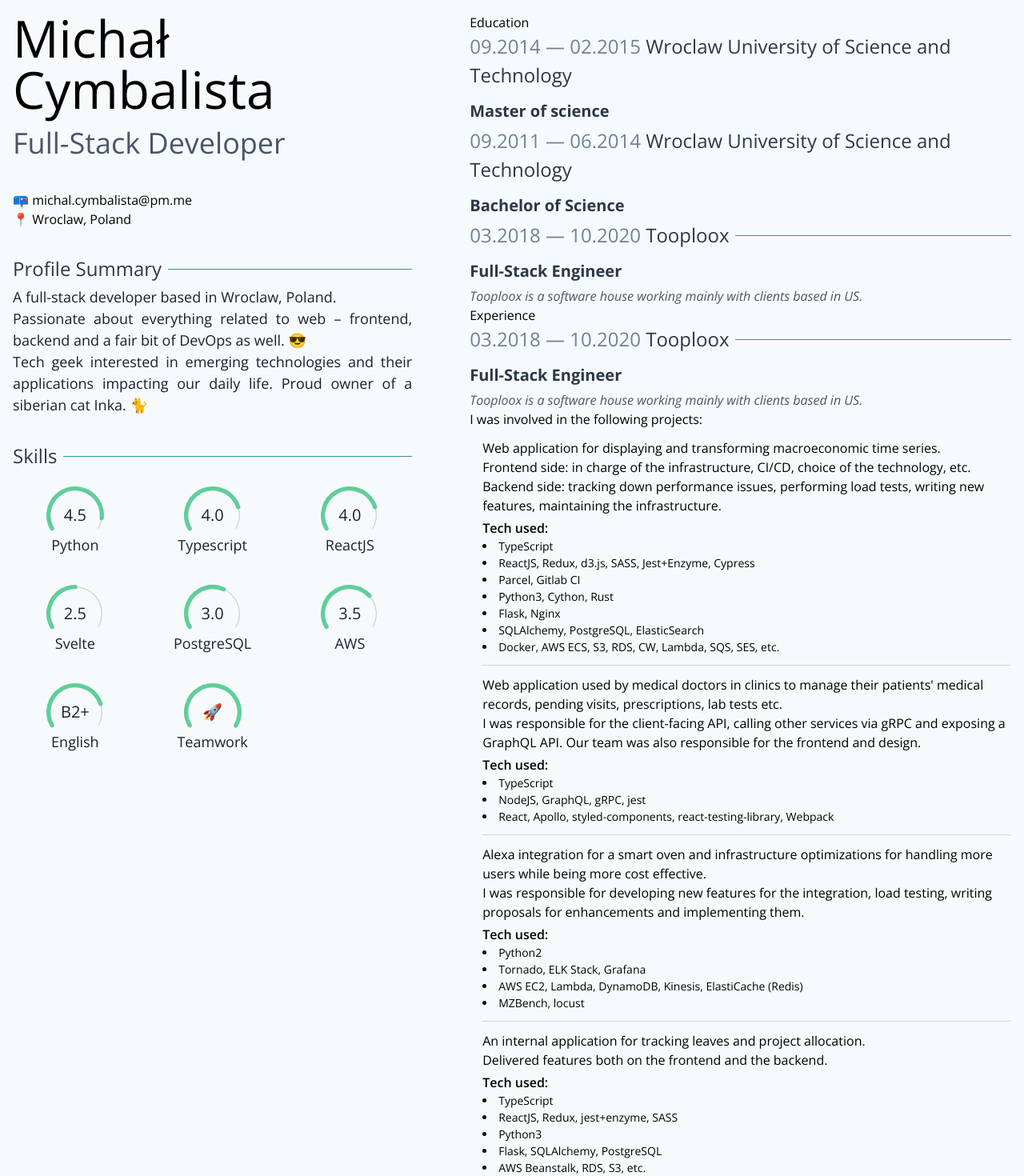
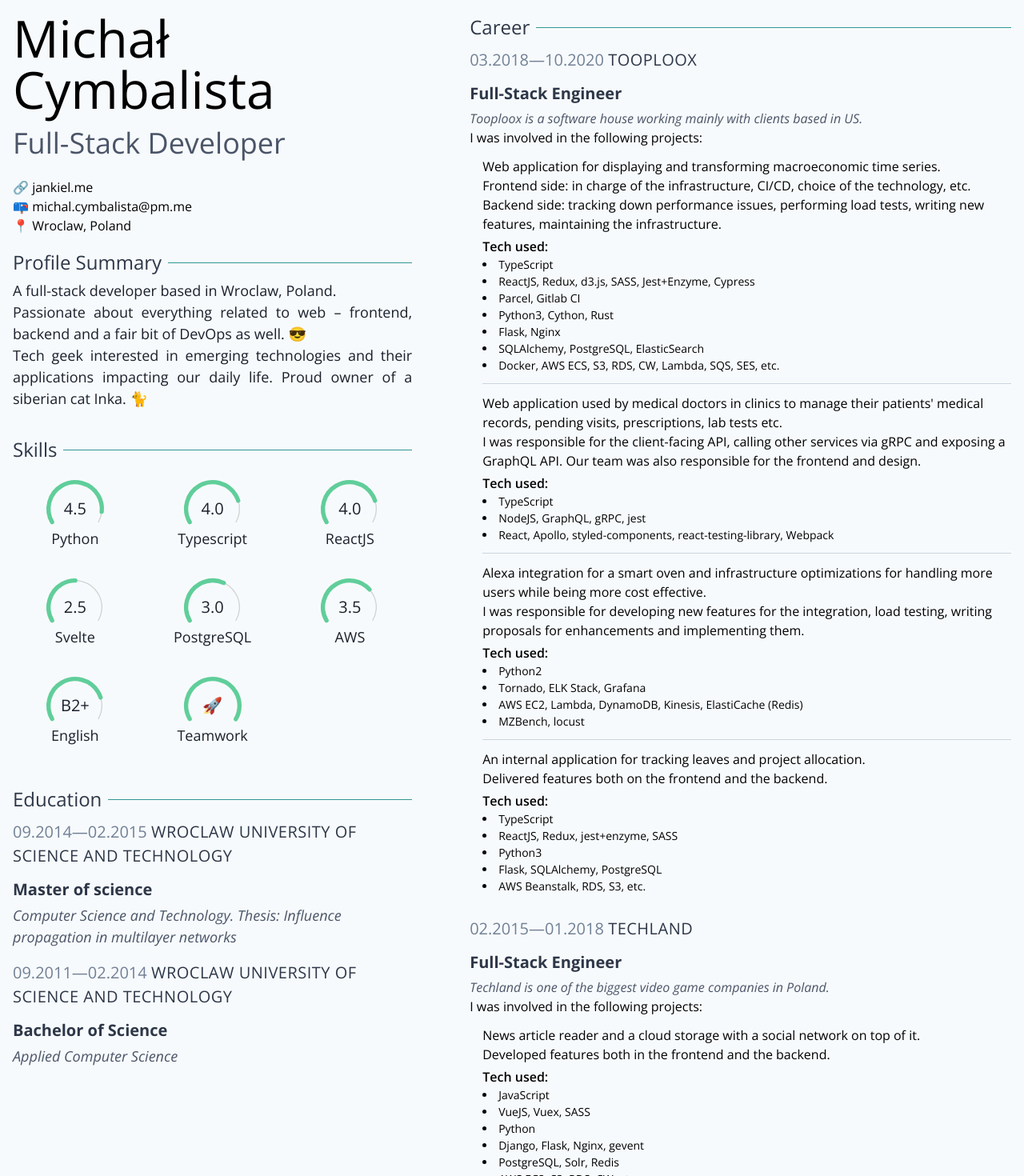
Before and after one commit to jankiel7410/CV, a Svelte app: page / in a window 1280 px wide. Shown: the top 1470 px of the page at 80% size. Built offline with nearby package versions, Linux system fonts and the light colour scheme.

Commit message:
reorganized cv to include education

```diff
--- a/src/CV.svelte
+++ b/src/CV.svelte
@@ -5,6 +5,7 @@
   import Header from './Header.svelte'
   import Skill from './Skill.svelte'
   import Entry from './Entry.svelte'
+import OrgHeader from './OrgHeader.svelte'
 </script>
 
 <Tailwind />
@@ -12,9 +13,8 @@
   <header>
     <h1 class="text-4xl md:text-6xl font-hairline leading-none">Michał Cymbalista</h1>
     <h2 class="text-2xl md:text-4xl mt-2 text-gray-700 font-light">Full-Stack Developer</h2>
-  </header>
-  <aside class="grid grid-cols-1 auto-rows-min gap-8 print:block">
-    <div>
+    <div class='my-4'>
+      <p><a href="https://jankiel.me">🔗 jankiel.me</a></p>
       <p><a href="mailto:michal.cymbalista@pm.me">📪 michal.cymbalista@pm.me</a></p>
       <p>📍 Wroclaw, Poland</p>
     </div>
@@ -27,44 +27,13 @@
         siberian cat Inka. 🐈<br />
       </p>
     </div>
-    <div>
-      <Header>Skills</Header>
-      <div class="grid grid-cols-2 gap-4 mt-4 md:grid-cols-3 print:grid-cols-4">
-        <Skill name="Python" level={4.5} />
-        <Skill name="Typescript" level={4} />
-        <Skill name="ReactJS" level={4} />
-        <Skill name="Svelte" level={2.5} />
-        <Skill name="PostgreSQL" level={3} />
-        <Skill name="AWS" level={3.5} />
-        <Skill name="English" level={4} label="B2+" />
-        <Skill name="Teamwork" level={5} label="🚀" />
-      </div>
-    </div>
-  </aside>
+  </header>
   <div>
-    <h2>Education</h2>
-    <ol>
-      <Entry
-        company="Wroclaw University of Science and Technology"
-        timespan="09.2014 &mdash; 02.2015"
-        role="Master of science"
-        sub="" />
-      <Entry
-        company="Wroclaw University of Science and Technology"
-        timespan="09.2011 &mdash; 06.2014"
-        role="Bachelor of Science"
-        sub="" />
-      <Entry
-        company="Tooploox"
-        timespan="03.2018 &mdash; 10.2020"
-        role="Full-Stack Engineer"
-        sub="Tooploox is a software house working mainly with clients based in US." />
-    </ol>
-    <h2>Experience</h2>
+    <Header>Career</Header>
     <ol>
       <Entry
         company="Tooploox"
-        timespan="03.2018 &mdash; 10.2020"
+        timespan="03.2018&mdash;10.2020"
         role="Full-Stack Engineer"
         sub="Tooploox is a software house working mainly with clients based in US.">
         <p>I was involved in the following projects:</p>
@@ -126,7 +95,7 @@
 
       <Entry
         company="Techland"
-        timespan="02.2015 &mdash; 01.2018"
+        timespan="02.2015&mdash;01.2018"
         role="Full-Stack Engineer"
         sub="Techland is one of the biggest video game companies in Poland.">
         <p>I was involved in the following projects:</p>
@@ -154,6 +123,41 @@
       </Entry>
     </ol>
   </div>
+
+  <aside class="grid grid-cols-1 auto-rows-min gap-8 print:block">
+    <div>
+      <Header>Skills</Header>
+      <div class="grid grid-cols-2 gap-4 mt-4 md:grid-cols-3 print:grid-cols-4">
+        <Skill name="Python" level={4.5} />
+        <Skill name="Typescript" level={4} />
+        <Skill name="ReactJS" level={4} />
+        <Skill name="Svelte" level={2.5} />
+        <Skill name="PostgreSQL" level={3} />
+        <Skill name="AWS" level={3.5} />
+        <Skill name="English" level={4} label="B2+" />
+        <Skill name="Teamwork" level={5} label="🚀" />
+      </div>
+    </div>
+    <div>
+      <Header>Education</Header>
+      <ol class='text-lg text-gray-800'>
+        <li>
+          <Entry
+            company="Wroclaw University of Science and Technology"
+            timespan="09.2014&mdash;02.2015"
+            role="Master of science"
+            sub="Computer Science and Technology. Thesis: Influence propagation in multilayer networks" />
+        </li>
+        <li>
+          <Entry
+            company="Wroclaw University of Science and Technology"
+            timespan="09.2011&mdash;02.2014"
+            role="Bachelor of Science"
+            sub="Applied Computer Science"/>
+        </li>
+      </ol>
+    </div>
+  </aside>
 </main>
 
 <footer class="container px-8 mx-auto text-justify text-sm italic text-gray-600">
--- a/src/Entry.svelte
+++ b/src/Entry.svelte
@@ -1,14 +1,18 @@
 <script lang="ts">
-  import Header from './Header.svelte'
+  import OrgHeader from './OrgHeader.svelte'
   export let company: string
   export let timespan: string
-  export let role: string
+  export let role: string = null
   export let sub: string
 </script>
 
-<li role="article">
-  <Header><time class="text-gray-600 font-light">{timespan}</time> {company}</Header>
-  <h4 class="text-xl text-gray-800 font-bold mt-3">{role}</h4>
+<li role="article" class='py-2'>
+  <OrgHeader {timespan}>
+    {company}
+  </OrgHeader>
+  {#if role}
+    <h4 class="text-xl text-gray-800 font-bold mt-3">{role}</h4>
+  {/if}
   <p class="mt-1 text-gray-700 italic">{sub}</p>
   <slot />
 </li>
--- a/src/Header.svelte
+++ b/src/Header.svelte
@@ -1,6 +1,6 @@
 <!-- <h3 class="text-2xl mt-4 text-gray-800 border-solid border-b-2 border-teal-600">Skills</h3> -->
 
-<h3 class="text-2xl text-gray-800 flex">
+<h2 class="text-2xl text-gray-800 flex">
   <span class="flex-grow-0 pl-2 sm:pl-0 border-l-2 sm:border-0 border-teal-600"><slot /></span>
   <div class="hidden sm:block sm:ml-2 my-auto flex-grow border-b border-teal-600" />
-</h3>
+</h2>
--- /dev/null
+++ b/src/OrgHeader.svelte
@@ -0,0 +1,7 @@
+<script lang='ts'>
+    export let timespan: string
+</script>
+
+<h3 class='text-xl text-gray-800'>
+    <time class="text-gray-600 font-light">{timespan}</time> <span class="uppercase spacing-2 tracking-wide"><slot /></span>
+</h3>
```
